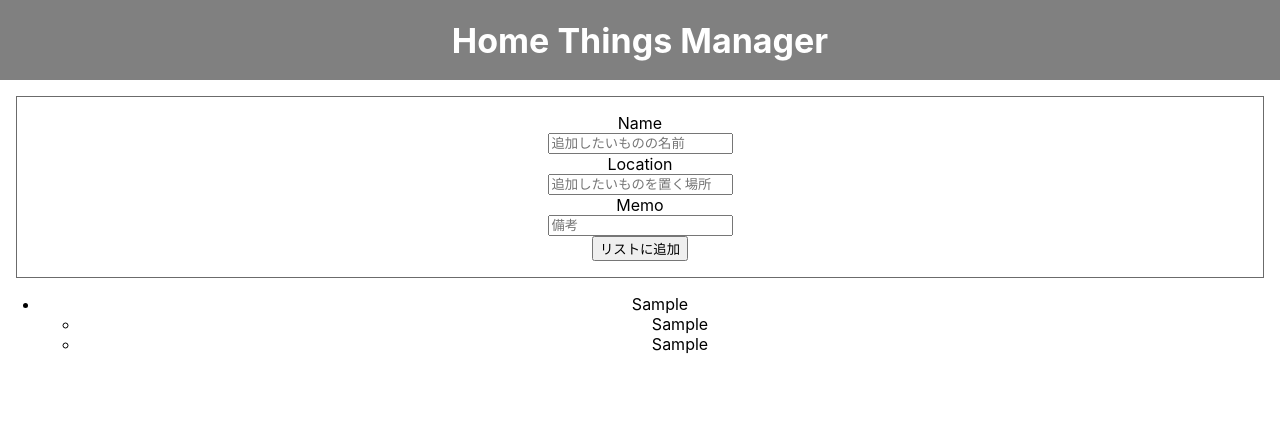
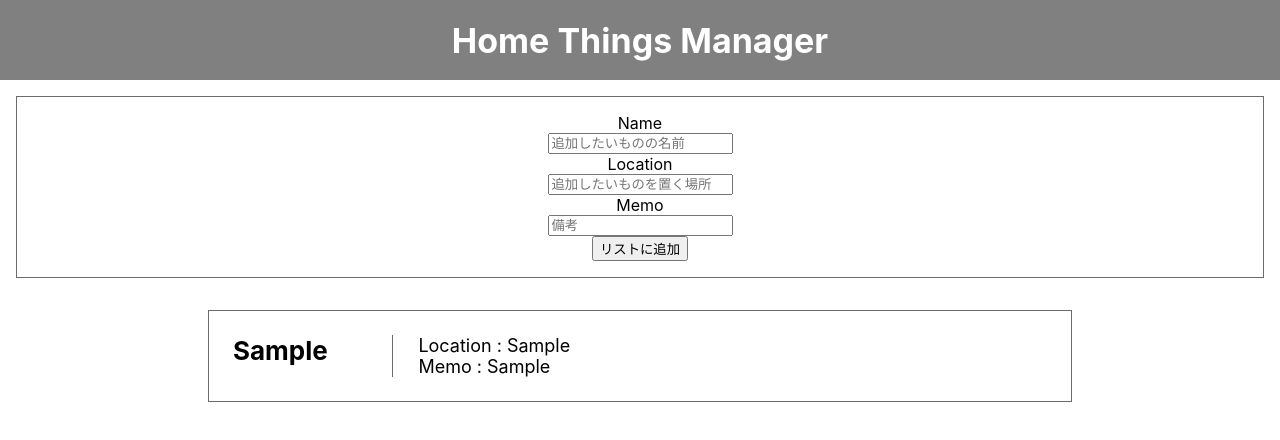
Before and after one commit to nak-yr/homethings-manager, a React (Create React App) app: page / in a window 1280 px wide. Both pictures are taken after typing "Sample", "Sample", "Sample" into the empty fields and a click on the input "リストに追加". Shown: the top 440 px of the page. Built offline with nearby package versions, Linux system fonts and the light colour scheme.

Commit message:
リストレイアウト調整

```diff
--- a/src/App.css
+++ b/src/App.css
@@ -9,6 +9,43 @@ form label {
   flex-direction: column;
   align-items: center;
   justify-content: center;
+}
+ul {
+  display: flex;
+  flex-direction: column;
+  list-style-type: none;
+  font-size: calc(10px + 1vmin);
+  padding-inline-start: 0vw;
+  width: 70vw;
+  margin: auto;
+}
+li {
+  display: flex;
+  flex-direction: row;
+}
+li.ListDispThing {
+  margin-right: auto;
+  padding: 3vmin;
+  margin: 2vmin;
+  border-width: 1px;
+  border-style: solid;
+  border-color: #6b6b6b;
+  transition: .3s;
+  font-size: calc(10px + 2vmin);
+  font-weight: bold;
+}
+li.ListDispThing:hover {
+  border-width: 2px;
+  box-shadow: 0.5vw 0.5vw #6b6b6b;
+}
+ul.ListDispProps {
+  width: 90%;
+  margin-left: 5vw;
+  padding-left: 2vw;
+  border-left-width: 1px;
+  border-left-style: solid;
+  border-left-color: #6b6b6b;
+  font-weight: normal;
 }
 
 .App {
--- a/src/components/ThingsList.jsx
+++ b/src/components/ThingsList.jsx
@@ -42,13 +42,13 @@ class ThingsList extends React.Component {
                 </label>
                 <input type="submit" value="リストに追加"/>
             </form>
-            <div className="ListDisp">
-                <ul>
+            <div>
+                <ul className="ListDispWhole">
                     {this.state.thingsList.map((thing, index) =>
-                        <li key={index}>{thing.name}
-                            <ul>
-                                <li>{thing.location}</li>
-                                <li>{thing.memo}</li>
+                        <li key={index} className="ListDispThing">{thing.name}
+                            <ul className="ListDispProps">
+                                <li>Location : {thing.location}</li>
+                                <li>Memo : {thing.memo}</li>
                             </ul>
                         </li>
                         )
```
Also changed, not shown: firebase.json (added), 1 other file (tests, documents, lock files or other folders).
